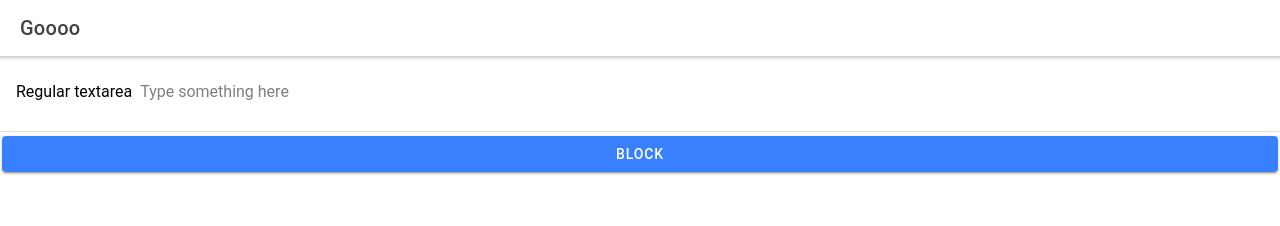
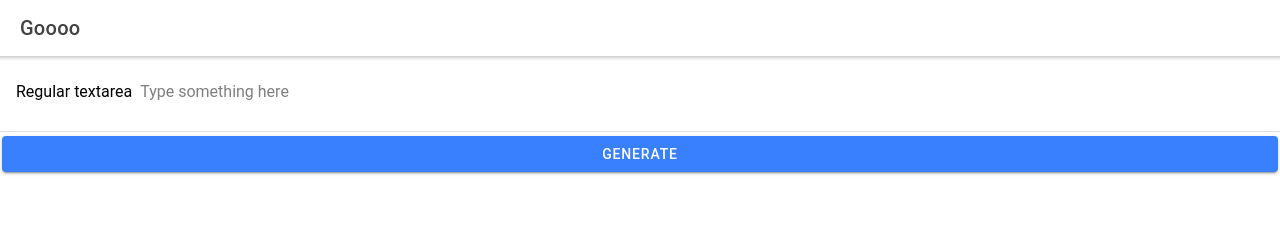
Before and after one commit to 0xcharleth/AInteresting-dish, a React (Create React App) app in the folder ainterest/: page /tab1 in a window 1280 px wide. Shown: the top 226 px of the page. Built offline with nearby package versions, Linux system fonts and the light colour scheme; no server answers.

Commit message:
getting somewhere

```diff
--- a/ainterest/package.json
+++ b/ainterest/package.json
@@ -21,6 +21,7 @@
     "@types/react-router-dom": "^5.1.7",
     "history": "^4.9.0",
     "ionicons": "^6.0.3",
+    "openai": "^3.1.0",
     "react": "^18.2.0",
     "react-dom": "^18.2.0",
     "react-router": "^5.2.0",
--- a/ainterest/src/components/ExploreContainer.tsx
+++ b/ainterest/src/components/ExploreContainer.tsx
@@ -1,19 +1,75 @@
 import { IonButton, IonInput, IonItem, IonLabel, IonList, IonTextarea } from '@ionic/react';
 import { useState } from 'react';
 import './ExploreContainer.css';
+import '../pages/api/generate'
+import { Configuration, OpenAIApi } from 'openai';
+import { environment } from "../env/env";
 
 interface ContainerProps {
   name: string;
 }
 
 const ExploreContainer: React.FC<ContainerProps> = ({ name }) => {
+
+  const configuration = new Configuration({
+    apiKey: environment.OPENAI_API_KEY,
+  });
+
+  const openai = new OpenAIApi(configuration);
+  const basePromptPrefix = "Please parahprase the following:";
+//tester
+
+
+//tester end
+
+
+  const generateAction = async () => {
+    setIsGenerating(true);
+    console.log("Calling OpenAI...")
+    const requestOptions = {
+      method: 'POST',
+      headers: {
+        'Content-Type': 'application/json',
+        'Authorization': 'Bearer ' + String(environment.OPENAI_API_KEY)
+      },
+      body: JSON.stringify({
+        'prompt': "Give me a list of famous beers",
+        "model": "text-davinci-003",
+        'temperature': 0.7,
+        'max_tokens': 1000,
+        'top_p': 1,
+        'frequency_penalty': 0,
+        'presence_penalty': 0.5,
+        'stop': ["\"\"\""],
+
+      })
+    };
+    fetch('https://api.openai.com/v1/completions', requestOptions)
+        .then(response => response.json())
+        .then(data => {
+
+          console.log("OpenAI replied...", data.choices[0].text)
+          setApiOutput(`${ data.choices[0].text}`);
+          setIsGenerating(false);
+
+      }).catch(err => {
+        console.log("Ran out of tokens for today! Try tomorrow!");
+      });
+    }
+
+
+
   const [userInput, setUserInput] = useState('');
+  const [apiOutput, setApiOutput] = useState('')
+const [isGenerating, setIsGenerating] = useState(false)
+
 
   const onUserChangedText = (event:any) => {
     console.log(event.target.value);
     setUserInput(event.target.value);
 
   };
+
 
   return (
     <IonList>
@@ -23,8 +79,19 @@ const ExploreContainer: React.FC<ContainerProps> = ({ name }) => {
         <IonLabel>Regular textarea</IonLabel>
         <IonTextarea className="prompt-box" spellcheck placeholder="Type something here" value={userInput}  onIonChange={onUserChangedText}></IonTextarea>
       </IonItem>
-      <IonButton expand="block">Block</IonButton>
-
+      <IonButton expand="block" className="generate-button" onClick={generateAction}>Generate</IonButton>
+      {apiOutput && (
+  <div className="output">
+    <div className="output-header-container">
+      <div className="output-header">
+        <h3>Output</h3>
+      </div>
+    </div>
+    <div className="output-content">
+      <p>{apiOutput}</p>
+    </div>
+  </div>
+)}
 
   </IonList>
   );
--- a/ainterest/src/pages/api/generate.js
+++ b/ainterest/src/pages/api/generate.js
@@ -5,7 +5,7 @@ const configuration = new Configuration({
 });
 
 const openai = new OpenAIApi(configuration);
-const basePromptPrefix = "Does the following solidity smart contract have a vulnerability? If yes, please list them all, and their consequences:";
+const basePromptPrefix = "Please parahprase the following:";
 const generateAction = async (req, res) => {
   // Run first prompt
   console.log(`API: ${basePromptPrefix}${req.body.userInput}`)
```
Also changed, not shown: 2 other files (tests, documents, lock files or other folders).
